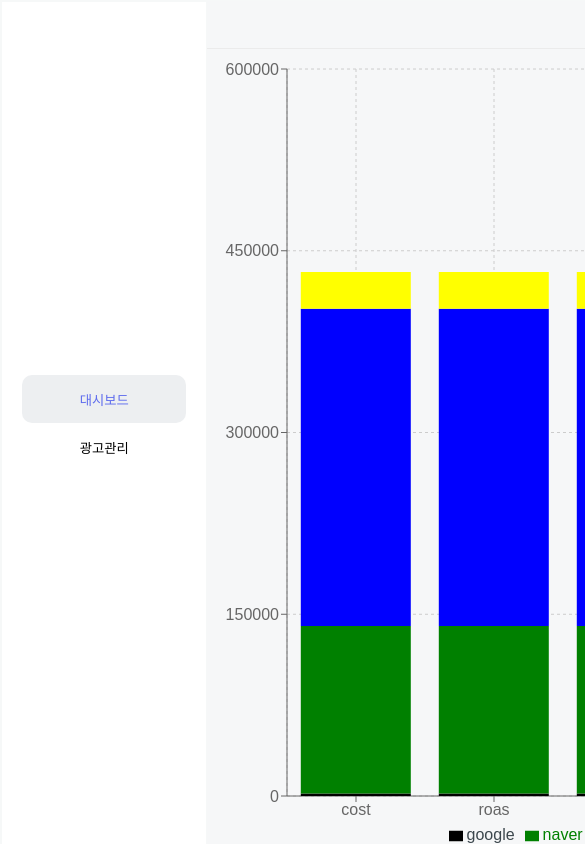
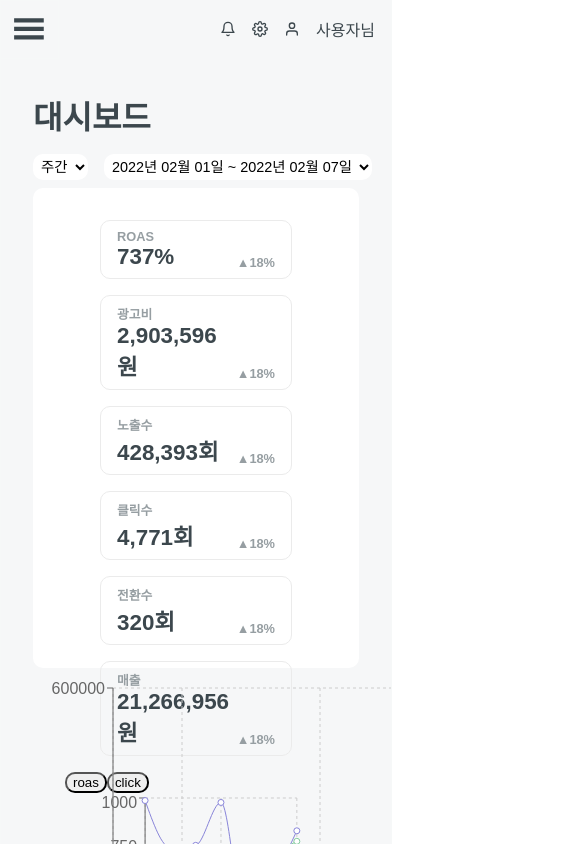
Before and after one commit to ysjkof/wanted-3team-ad-platform, a React (Vite) app: page /dashboard in a window 390 px wide. Shown: the top 844 px of the page, 585 px wide, since content can reach past the window. Built offline with nearby package versions, Linux system fonts and the light colour scheme; data requests are answered from the project's data file.

Commit message:
feat: 데이터 기간 선택 기능 및 모바일 레이아웃 구현 (#11)
* fix: 라우팅 오류 해결

* temp

* temp

* feat: 데이터 기간 선택 기능 및 모바일 레이아웃 구현

Co-authored-by: wgnator <wgnator@gmail.com>

```diff
--- a/package.json
+++ b/package.json
@@ -10,6 +10,7 @@
   },
   "dependencies": {
     "axios": "^0.27.2",
+    "date-fns": "^2.28.0",
     "json-server": "^0.17.0",
     "react": "^18.0.0",
     "react-dom": "^18.0.0",
--- a/src/Layout.tsx
+++ b/src/Layout.tsx
@@ -15,8 +15,14 @@ export default Layout;
 
 const Container = styled.div`
   width: 1024px;
-  height: 100vh;
   border: rgb(246, 248, 248) solid 1px;
   margin: auto;
   display: flex;
+  justify-content: right;
+  * {
+    box-sizing: border-box;
+  }
+  @media (max-width: 480px) {
+    width: 100vw;
+  }
 `;
--- a/src/components/Header.tsx
+++ b/src/components/Header.tsx
@@ -15,7 +15,10 @@ export default function Header() {
 }
 
 const Container = styled.nav`
+  position: sticky;
+  top: 0;
   box-sizing: border-box;
+  z-index: 5;
   width: 100%;
   height: 3rem;
   padding-right: 1rem;
@@ -23,7 +26,14 @@ const Container = styled.nav`
   display: flex;
   justify-content: right;
   align-items: center;
+  background-color: inherit;
   * {
     margin-left: 1rem;
   }
+  @media (max-width: 480px) {
+    position: fixed;
+    top: 0;
+    height: 15vw;
+    border-bottom: none;
+  }
 `;
--- a/src/components/MediaStatus.tsx
+++ b/src/components/MediaStatus.tsx
@@ -1,42 +1,57 @@
-import styled from "styled-components"
-import {media} from './mediaDataExample'
-import { BarChart, Bar, Cell, XAxis, YAxis, CartesianGrid, Tooltip, Legend, ResponsiveContainer, LabelList } from 'recharts';
-import { useState } from "react";
+import styled from 'styled-components';
+import { media } from './mediaDataExample';
+import {
+  BarChart,
+  Bar,
+  Cell,
+  XAxis,
+  YAxis,
+  CartesianGrid,
+  Tooltip,
+  Legend,
+  ResponsiveContainer,
+  LabelList,
+} from 'recharts';
+import { useState } from 'react';
 
 interface I_MediaData {
-  channel: String, // 채널
-  date: String, // 날짜
-  imp: Number, // 노출횟수
-  click: Number, // 클릭수
-  cost: Number, // 광고비용 / 비용
-  convValue: Number,
-  ctr: Number, // 광고 노출 대비 클릭 수
-  cvr: Number, // 전환 / 구매 전환율
-  cpc: Number, // 클릭당 비용
-  cpa: Number, // 가입까지 든 비용
-  roas: Number // 매출 / 광고수익
+  channel: String; // 채널
+  date: String; // 날짜
+  imp: Number; // 노출횟수
+  click: Number; // 클릭수
+  cost: Number; // 광고비용 / 비용
+  convValue: Number;
+  ctr: Number; // 광고 노출 대비 클릭 수
+  cvr: Number; // 전환 / 구매 전환율
+  cpc: Number; // 클릭당 비용
+  cpa: Number; // 가입까지 든 비용
+  roas: Number; // 매출 / 광고수익
 }
 interface I_reduceData {
-  click:Number,
-  cost:Number,
-  cvr:Number,
-  imp:Number,
-  roas:Number,
+  click: Number;
+  cost: Number;
+  cvr: Number;
+  imp: Number;
+  roas: Number;
 }
-export default function MediaStatus(){
-  const beforeDate = "2022-02-01";
-  const afterDate = "2022-02-07"
 
-  const mediaReduce = (arrData:I_MediaData[],before:string,after:string) => {
-    const startMonth = Number(before.split("-")[1]);
-    const startDate = Number(before.split("-")[2]);
-    const endDate = Number(after.split("-")[2]);
+type StartAndEndDate = { startDate: Date; endDate: Date }; //한운기 추가
+type TotalAdStatusProps = { selectedPeriod: StartAndEndDate }; //한운기 추가
+
+export default function MediaStatus({ selectedPeriod }: TotalAdStatusProps) {
+  const beforeDate = '2022-02-01';
+  const afterDate = '2022-02-07';
+
+  const mediaReduce = (arrData: I_MediaData[], before: string, after: string) => {
+    const startMonth = Number(before.split('-')[1]);
+    const startDate = Number(before.split('-')[2]);
+    const endDate = Number(after.split('-')[2]);
     let count = Number(startDate);
-    let channelCount:number = 0;
-    let currentChannelName:string;
-      return arrData?.reduce((obj:any,val:any) => {
-        if(Number(val.date.split("-")[1]) === startMonth && Number(val.date.split("-")[2]) === count){
-            console.log("채널카운트",channelCount);
+    let channelCount: number = 0;
+    let currentChannelName: string;
+    return arrData?.reduce((obj: any, val: any) => {
+      if (Number(val.date.split('-')[1]) === startMonth && Number(val.date.split('-')[2]) === count) {
+        console.log('채널카운트', channelCount);
         obj[channelCount] = {
           channel: val?.channel,
           cost: obj[val.channel]?.cost === undefined ? val?.cost : obj[val.channel]?.cost + val.cost,
@@ -44,64 +59,63 @@ export default function MediaStatus(){
           imp: obj[val.channel]?.imp === undefined ? val?.imp : obj[val.channel]?.imp + val.imp,
           click: obj[val.channel]?.click === undefined ? val?.click : obj[val.channel]?.click + val.click,
           cvr: obj[val.channel]?.cvr === undefined ? val?.cvr : obj[val.channel]?.cvr + val.cvr,
-            }
+        };
 
-            if(count !== endDate) count = count + 1;
-            if(currentChannelName !== val.channel){
-              currentChannelName = val.channel
+        if (count !== endDate) count = count + 1;
+        if (currentChannelName !== val.channel) {
+          currentChannelName = val.channel;
           channelCount++;
         }
       }
-          return obj
-      },[])
+      return obj;
+    }, []);
+  };
+
+  const mediaData = mediaReduce(media, beforeDate, afterDate);
+  interface I_reduceChart {
+    channel: string;
+    click: number;
+    roas: number;
+    cvr: number;
+    imp: number;
+    cost: number;
   }
+  const chartReduce = mediaData.reduce((obj: any, val: I_reduceChart, i: number) => {
+    console.log('밸류', val);
 
-  const mediaData = mediaReduce(media,beforeDate,afterDate);
-  interface I_reduceChart {
-    channel:string,
-    click:number,
-    roas:number,
-    cvr:number,
-    imp:number,
-    cost:number,
-  }
-  const chartReduce = mediaData.reduce((obj:any,val:I_reduceChart,i:number)=>{
+    (obj[0] = {
+      element: 'cost',
+      [val.channel]: val.cost,
+      ...obj[0],
+    }),
+      (obj[1] = {
+        element: 'roas',
+        [val.channel]: val.cost,
+        ...obj[1],
+      }),
+      (obj[2] = {
+        element: 'imp',
+        [val.channel]: val.cost,
+        ...obj[2],
+      }),
+      (obj[3] = {
+        element: 'click',
+        [val.channel]: val.cost,
+        ...obj[3],
+      }),
+      (obj[4] = {
+        element: 'cvr',
+        [val.channel]: val.cost,
+        ...obj[4],
+      });
 
-    console.log("밸류",val);
-
-      obj[0] = {
-        element:"cost",
-        [val.channel]: val.cost ,
-        ...obj[0]
-      },
-      obj[1] = {
-        element:"roas",
-        [val.channel]: val.cost ,
-        ...obj[1]
-      },
-      obj[2] = {
-        element:"imp",
-        [val.channel]: val.cost ,
-        ...obj[2]
-      },
-      obj[3] = {
-        element:"click",
-        [val.channel]: val.cost ,
-        ...obj[3]
-      },
-      obj[4] = {
-        element:"cvr",
-        [val.channel]: val.cost ,
-        ...obj[4]
-      }
-
-    return obj
-   },[]);
+    return obj;
+  }, []);
   const chartData = chartReduce;
   // console.log("데이터",media);
 
-  console.log("데이터1",mediaData);
-  console.log("데이터2",chartData);
+  console.log('데이터1', mediaData);
+  console.log('데이터2', chartData);
 
   return (
     <Chart>
@@ -118,7 +132,7 @@ export default function MediaStatus(){
           }}
         >
           <CartesianGrid strokeDasharray="3 3" />
-          <XAxis dataKey="element"/>
+          <XAxis dataKey="element" />
           <YAxis />
           <Tooltip />
           <Legend />
@@ -129,7 +143,7 @@ export default function MediaStatus(){
         </BarChart>
       </ResponsiveContainer>
     </Chart>
-  )
+  );
 }
 
 const Chart = styled.div`
--- a/src/components/MenuBar.tsx
+++ b/src/components/MenuBar.tsx
@@ -1,40 +1,43 @@
 import { useEffect, useState } from 'react';
 import { useLocation, useNavigate } from 'react-router-dom';
-import styled from 'styled-components';
+import styled, { keyframes } from 'styled-components';
 import { theme } from '../theme';
-
+import { GiHamburgerMenu } from 'react-icons/gi';
+import { HiOutlinePresentationChartBar } from 'react-icons/hi';
+import { MdAddchart } from 'react-icons/md';
 enum TABS {
   DASHBOARD = '/dashboard',
   AD_MANAGEMENT = '/management',
 }
 
-type Props = {
-  selected: Boolean;
-};
-
 export default function MenuBar() {
   const { pathname } = useLocation();
   const initialTab: TABS = Object.values(TABS).find((values) => values === pathname) || TABS.DASHBOARD;
   const [selectedTab, setSelectedTab] = useState<TABS>(initialTab);
+  const [isDropDownShowingOnMobile, setIsDropDownShowingOnMobile] = useState<boolean>(false);
+  const navigate = useNavigate();
+
   const toggleTabs = (tabName: TABS) => {
     setSelectedTab(tabName);
   };
-  const navigate = useNavigate();
+
+  const toggleDropDown = () => {
+    setIsDropDownShowingOnMobile(!isDropDownShowingOnMobile);
+  };
 
   useEffect(() => {
     navigate(selectedTab);
   }, [selectedTab]);
 
   return (
-    <Container>
+    <Container className="MenuBar">
+      <ButtonsWrapper show={isDropDownShowingOnMobile} className="ButtonsWrapper" onClick={toggleDropDown}>
         <MenuButton
           selected={selectedTab === TABS.DASHBOARD}
           className="dashboard_tab"
           onClick={() => toggleTabs(TABS.DASHBOARD)}
         >
-        <div className="icon">
-          <img src="" alt="" />
-        </div>
+          <HiOutlinePresentationChartBar />
           대시보드
         </MenuButton>
         <MenuButton
@@ -42,24 +45,84 @@ export default function MenuBar() {
           className="admanagement_tab"
           onClick={() => toggleTabs(TABS.AD_MANAGEMENT)}
         >
-        <div className="icon">
-          <img src="" alt="" />
-        </div>
+          <MdAddchart />
           광고관리
         </MenuButton>
+      </ButtonsWrapper>
+      <HamburgerWrapper
+        className="hamburger_wrapper"
+        style={isDropDownShowingOnMobile ? { backgroundColor: 'white' } : {}}
+      >
+        <GiHamburgerMenu className="hamburger_icon" onClick={toggleDropDown} />
+      </HamburgerWrapper>
     </Container>
   );
 }
+
 const Container = styled.div`
-  width: 20%;
+  width: 12.8rem;
+  height: 100vh;
+  z-index: 10;
+  position: fixed;
+  top: 0;
+  left: calc((100% - 64rem) / 2);
   border: rgb(246, 248, 248) solid 1px;
   display: flex;
   flex-direction: column;
   align-items: center;
   justify-content: center;
+  @media (max-width: 1024px) {
+    left: 0;
+  }
+  @media (max-width: 480px) {
+    width: 15vw;
+    height: 15vw;
+    box-sizing: content-box;
+  }
 `;
 
-const MenuButton = styled.button<Props>`
+const HamburgerWrapper = styled.div`
+  width: 100%;
+  height: 100%;
+  display: none;
+  * {
+    display: none;
+  }
+  @media (max-width: 480px) {
+    display: flex;
+    justify-content: center;
+    align-items: center;
+    * {
+      display: block;
+      width: 60%;
+      height: 60%;
+    }
+  }
+`;
+
+const ButtonsWrapper = styled.div`
+  display: flex;
+  flex-direction: column;
+  justify-content: center;
+  align-items: center;
+  height: fit-content;
+  width: 100%;
+  @media (max-width: 480px) {
+    position: fixed;
+    top: 15vw;
+    left: -100%;
+    width: 100vw;
+    height: 9rem;
+    background-color: white;
+    display: flex;
+    transition: left 0.3s;
+    * {
+      font-size: 1rem;
+    }
+    ${(props: { show: boolean }) => (props.show ? `left:0%;` : '')}
+  }
+`;
+const MenuButton = styled.button`
   width: 80%;
   height: 3rem;
   display: flex;
@@ -68,7 +131,10 @@ const MenuButton = styled.button<Props>`
   border: none;
   background: none;
   border-radius: 10px;
-  ${(props: Props) =>
+  > *:first-child {
+    margin-right: 0.5rem;
+  }
+  ${(props: { selected: boolean }) =>
     props.selected
       ? `background-color: ${theme.btSelectedColor};
       color: ${theme.primaryColor}`
--- a/src/components/TotalAdStatus.tsx
+++ b/src/components/TotalAdStatus.tsx
@@ -23,7 +23,10 @@ type singleDataCard = { name: string; value: string; change: string };
 
 type WeeklyTotalData = singleDataCard[];
 
-export default function TotalAdStatus() {
+type StartAndEndDate = { startDate: Date; endDate: Date }; //한운기 추가
+type TotalAdStatusProps = { selectedPeriod: StartAndEndDate }; //한운기 추가
+
+export default function TotalAdStatus({ selectedPeriod }: TotalAdStatusProps) {
   const newTotal = Total.map((data) => {
     const date = new Date(data.date);
     const dateString = `${date.getMonth() + 1}월 ${date.getDate()}일`;
@@ -92,7 +95,6 @@ export default function TotalAdStatus() {
 }
 
 const Container = styled.div`
-  width: 90%;
   height: 30rem;
   padding: 2rem;
   background-color: white;
--- /dev/null
+++ b/src/pages/Dashboard.tsx
@@ -0,0 +1,155 @@
+import TotalAdStatus from '../components/TotalAdStatus';
+import MediaStatus from '../components/MediaStatus';
+import styled from 'styled-components';
+import { useEffect, useState } from 'react';
+import { getDataRangeByDate } from '../utils/getProcessedData';
+import {
+  addDays,
+  addMonths,
+  differenceInCalendarMonths,
+  differenceInDays,
+  endOfMonth,
+  max,
+  min,
+  startOfMonth,
+  format,
+} from 'date-fns';
+
+type StartAndEndDate = { startDate: Date; endDate: Date };
+type PeriodOptions = StartAndEndDate[];
+
+enum PeriodType {
+  BY_MONTHLY = 'by_monthly',
+  BY_WEEKLY = 'by_weekly',
+}
+const daysInWeek = 7;
+
+export default function Dashboard() {
+  const [dataRangeByDate, setDataRangeByDate] = useState<StartAndEndDate>({} as StartAndEndDate);
+  const [selectedPeriodType, setSelectedPeriodType] = useState<PeriodType>(PeriodType.BY_WEEKLY);
+  const [periodOptions, setPeriodOptions] = useState<PeriodOptions>([]);
+  const [selectedPeriodOption, setSelectedPeriodOption] = useState<StartAndEndDate>({} as StartAndEndDate);
+
+  useEffect(() => {
+    getDataRangeByDate().then((result) => {
+      setDataRangeByDate(result);
+      getPeriodOptions();
+    });
+  }, []);
+
+  useEffect(() => {
+    if (dataRangeByDate.startDate && dataRangeByDate.endDate) getPeriodOptions();
+  }, [dataRangeByDate, selectedPeriodType]);
+
+  const getPeriodOptions = () => {
+    const startDate = dataRangeByDate?.startDate;
+    const endDate = dataRangeByDate?.endDate;
+    if (selectedPeriodType === PeriodType.BY_WEEKLY) {
+      setPeriodOptions(
+        Array(Math.ceil(differenceInDays(endDate, startDate) / daysInWeek))
+          .fill(0)
+          .map((_, index) => {
+            const _startDate = addDays(startDate, index * daysInWeek);
+            const _endDate = min([addDays(_startDate, 6), endDate]);
+            return { startDate: _startDate, endDate: _endDate };
+          }),
+      );
+    } else if (selectedPeriodType === PeriodType.BY_MONTHLY) {
+      setPeriodOptions(
+        Array(differenceInCalendarMonths(endDate, startDate) + 1)
+          .fill(0)
+          .map((_, index) => {
+            const _startDate = max([startDate, startOfMonth(addMonths(startDate, index))]);
+            const _endDate = min([endDate, endOfMonth(addMonths(startDate, index))]);
+            return { startDate: _startDate, endDate: _endDate };
+          }),
+      );
+    }
+  };
+
+  const handlePeriodTypeChange = (event: React.ChangeEvent<HTMLSelectElement>) => {
+    setSelectedPeriodType(
+      Object.values(PeriodType).find((value) => value === event.target.value) || PeriodType.BY_WEEKLY,
+    );
+  };
+  const handleSelectedPeriodChange = (event: React.ChangeEvent<HTMLSelectElement>) => {
+    setSelectedPeriodOption(periodOptions[Number(event.target.value)]);
+  };
+
+  return (
+    <Container>
+      <SubHeader>
+        <h1>대시보드</h1>
+        <DateSelectorsContainer>
+          <select name="period_type" defaultValue={PeriodType.BY_WEEKLY} onChange={handlePeriodTypeChange}>
+            <option value={PeriodType.BY_WEEKLY}>주간</option>
+            <option value={PeriodType.BY_MONTHLY}>월간</option>
+          </select>
+          <select name="periods" onChange={handleSelectedPeriodChange} style={{ textAlign: 'right' }}>
+            {periodOptions.map((periodOption, index) => (
+              <option key={index} value={index}>
+                {format(periodOption.startDate, 'yyyy년 MM월 dd일') +
+                  ' ~ ' +
+                  format(periodOption.endDate, 'yyyy년 MM월 dd일')}
+              </option>
+            ))}
+          </select>
+        </DateSelectorsContainer>
+      </SubHeader>
+      <TotalAdStatus selectedPeriod={selectedPeriodOption} />
+      <MediaStatus selectedPeriod={selectedPeriodOption} />
+    </Container>
+  );
+}
+
+const Container = styled.div`
+  overflow-y: scroll;
+  width: 100%;
+  height: fit-content;
+  box-sizing: border-box;
+  padding: 2rem;
+  * {
+    border-radius: 0.625rem;
+  }
+`;
+
+const SubHeader = styled.div`
+  width: 100%;
+  height: 3rem;
+  margin-bottom: 2rem;
+  display: flex;
+  justify-content: space-between;
+  @media (max-width: 480px) {
+    flex-direction: column;
+    height: 4rem;
+    > * {
+      margin-bottom: 1rem;
+    }
+  }
+`;
+
+const DateSelectorsContainer = styled.div`
+  height: 100%;
+  display: flex;
+  align-items: center;
+  background-color: inherit;
+
+  * {
+    margin-left: 1rem;
+    height: 100%;
+    border: none;
+    padding: 0.25rem;
+    font-size: 0.9rem;
+    background-color: inherit;
+    &:focus {
+      outline: none;
+    }
+  }
+  @media (max-width: 480px) {
+    * {
+      margin-left: 0;
+      margin-right: 1rem;
+      background-color: white;
+    }
+  }
+`;
--- a/src/pages/Main.tsx
+++ b/src/pages/Main.tsx
@@ -7,7 +7,9 @@ export default function Main() {
   return (
     <Container>
       <Header />
-      <Outlet />
+      <Content className="content">
+        <Outlet />
+      </Content>
     </Container>
   );
 }
@@ -15,4 +17,15 @@ export default function Main() {
 const Container = styled.div`
   width: 80%;
   background-color: ${theme.mainBackgroundColor};
+  @media (max-width: 480px) {
+    width: 100%;
+  }
 `;
+
+const Content = styled.div`
+  @media (max-width: 480px) {
+    position: relative;
+    top: 15vw;
+    z-index: 0;
+  }
+`;
--- a/src/router/router.tsx
+++ b/src/router/router.tsx
@@ -4,15 +4,16 @@ import Main from '../pages/Main';
 import Management from '../pages/Management';
 import MediaStatus from '../components/MediaStatus';
 import Test from '../pages/Test';
+import Dashboard from '../pages/Dashboard';
 
 function Router() {
   return (
     <BrowserRouter>
       <Routes>
         <Route path="" element={<Layout />}>
-          <Route index element={<p>대시보드</p>} />
+          <Route index element={<Dashboard />} />
           <Route path="management" element={<Management />} />
-          <Route path="dashboard" element={<MediaStatus />} />
+          <Route path="dashboard" element={<Dashboard />} />
           <Route path="*" element={<div>페이지가 없습니다</div>} />
         </Route>
         <Route path="/test" element={<Test />} />
--- /dev/null
+++ b/src/utils/getProcessedData.ts
@@ -0,0 +1,8 @@
+import integrationStatusServices from '../api/integrationStatusServices';
+
+type StartAndEndDate = { startDate: Date; endDate: Date };
+
+export const getDataRangeByDate = async (): Promise<StartAndEndDate> => {
+  const data = await integrationStatusServices.getAll().then((data) => data.report.daily);
+  return { startDate: new Date(data[0].date), endDate: new Date(data[data.length - 1].date) };
+};
```
Also changed, not shown: src/components/StatusControlDropdown.tsx (added, +12 -0 lines), src/hook/useIntergrationQuery.ts (+9 -7 lines), 1 other file (tests, documents, lock files or other folders). Lines whose indentation alone changed are shown as unchanged.
